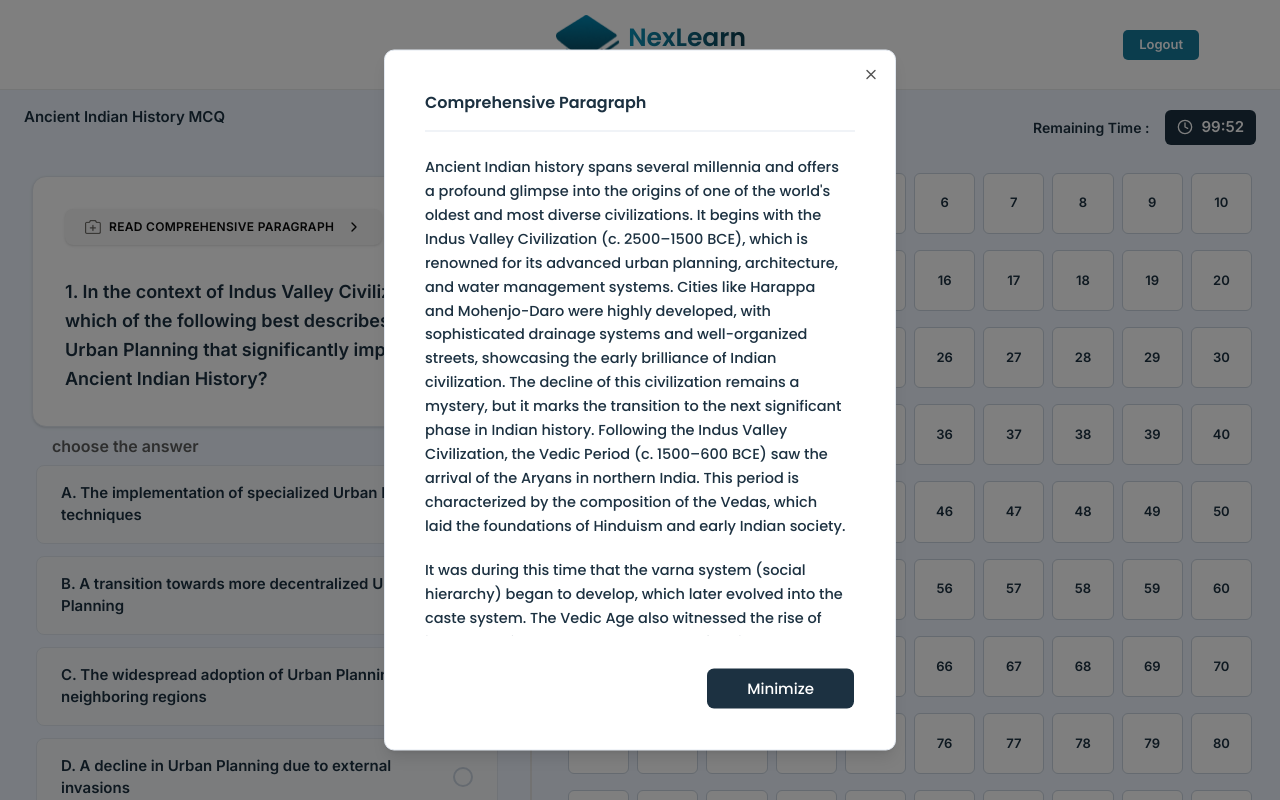
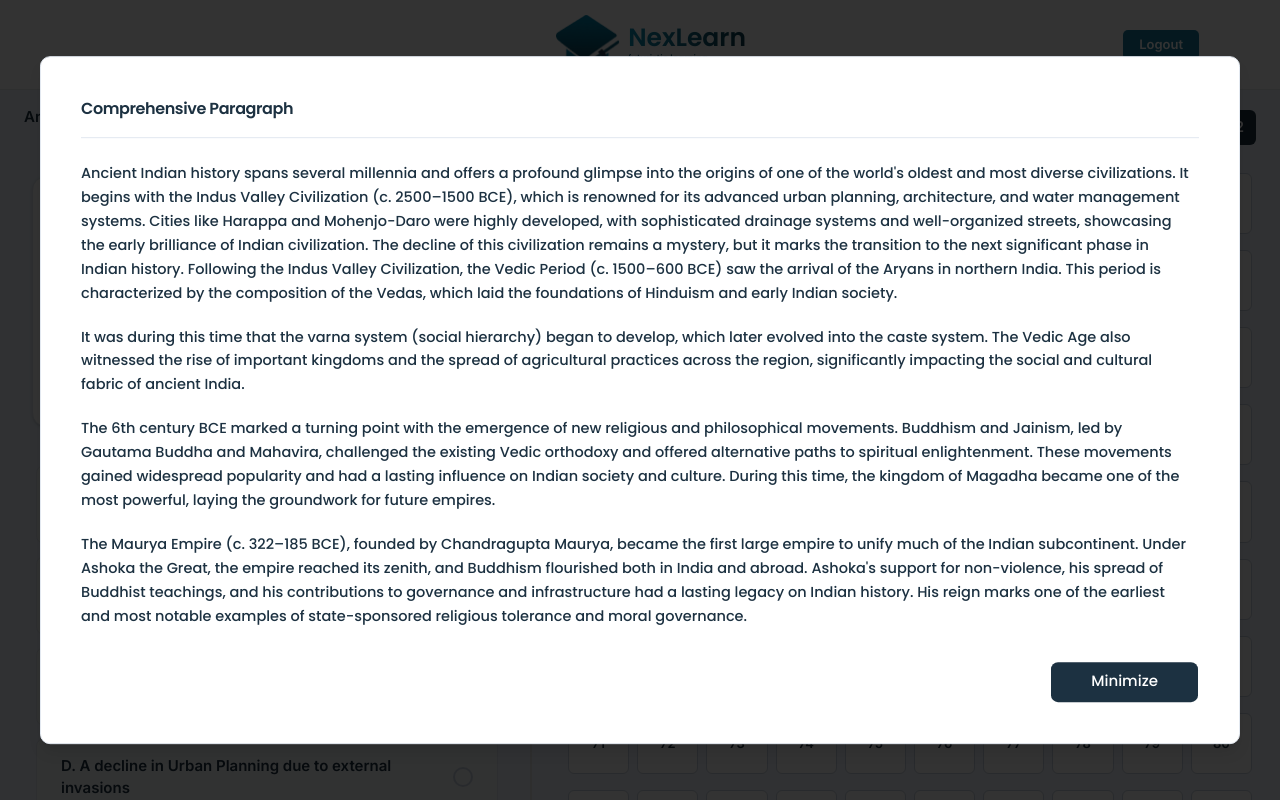
Before and after one commit to Fathima-Rafah-Karat/NexLearn, a Next.js app: page /mcq in a window 1280 px wide. Both pictures are taken after a click on the button "READ COMPREHENSIVE PARAGRAPH". Shown: the top 800 px of the page. Built offline with nearby package versions, Linux system fonts and the light colour scheme.

Commit message:
add dialog component using Radix UI primitives

```diff
--- /dev/null
+++ b/components/ui/dialog.tsx
@@ -0,0 +1,108 @@
+"use client"
+
+import * as React from "react"
+import * as DialogPrimitive from "@radix-ui/react-dialog"
+
+import { cn } from "@/lib/utils"
+
+const Dialog = DialogPrimitive.Root
+
+const DialogTrigger = DialogPrimitive.Trigger
+
+const DialogPortal = DialogPrimitive.Portal
+
+const DialogClose = DialogPrimitive.Close
+
+const DialogOverlay = React.forwardRef(({ className, ...props }, ref) => (
+  <DialogPrimitive.Overlay
+    ref={ref}
+    className={cn(
+      "fixed inset-0 z-50 bg-black/80  data-[state=open]:animate-in data-[state=closed]:animate-out data-[state=closed]:fade-out-0 data-[state=open]:fade-in-0",
+      className
+    )}
+    {...props}
+  />
+))
+DialogOverlay.displayName = DialogPrimitive.Overlay.displayName
+
+const DialogContent = React.forwardRef(({ className, children, ...props }, ref) => (
+  <DialogPortal>
+    <DialogOverlay />
+    <DialogPrimitive.Content
+      ref={ref}
+      className={cn(
+        "fixed left-[50%] top-[50%] z-50 grid w-full max-w-lg translate-x-[-50%] translate-y-[-50%] gap-4 border bg-background p-6 shadow-lg duration-200 data-[state=open]:animate-in data-[state=closed]:animate-out data-[state=closed]:fade-out-0 data-[state=open]:fade-in-0 data-[state=closed]:zoom-out-95 data-[state=open]:zoom-in-95 data-[state=closed]:slide-out-to-left-1/2 data-[state=closed]:slide-out-to-top-[48%] data-[state=open]:slide-in-from-left-1/2 data-[state=open]:slide-in-from-top-[48%] sm:rounded-lg",
+        className
+      )}
+      {...props}
+    >
+      {children}
+      <DialogPrimitive.Close className="absolute right-4 top-4 rounded-sm opacity-70 ring-offset-background transition-opacity hover:opacity-100 focus:outline-none focus:ring-2 focus:ring-ring focus:ring-offset-2 disabled:pointer-events-none data-[state=open]:bg-accent data-[state=open]:text-muted-foreground">
+        <span className="sr-only">Close</span>
+      </DialogPrimitive.Close>
+    </DialogPrimitive.Content>
+  </DialogPortal>
+))
+DialogContent.displayName = DialogPrimitive.Content.displayName
+
+const DialogHeader = ({
+  className,
+  ...props
+}) => (
+  <div
+    className={cn(
+      "flex flex-col space-y-1.5 text-center sm:text-left",
+      className
+    )}
+    {...props}
+  />
+)
+DialogHeader.displayName = "DialogHeader"
+
+const DialogFooter = ({
+  className,
+  ...props
+}) => (
+  <div
+    className={cn(
+      "flex flex-col-reverse sm:flex-row sm:justify-end sm:space-x-2",
+      className
+    )}
+    {...props}
+  />
+)
+DialogFooter.displayName = "DialogFooter"
+
+const DialogTitle = React.forwardRef(({ className, ...props }, ref) => (
+  <DialogPrimitive.Title
+    ref={ref}
+    className={cn(
+      "text-lg font-semibold leading-none tracking-tight",
+      className
+    )}
+    {...props}
+  />
+))
+DialogTitle.displayName = DialogPrimitive.Title.displayName
+
+const DialogDescription = React.forwardRef(({ className, ...props }, ref) => (
+  <DialogPrimitive.Description
+    ref={ref}
+    className={cn("text-sm text-muted-foreground", className)}
+    {...props}
+  />
+))
+DialogDescription.displayName = DialogPrimitive.Description.displayName
+
+export {
+  Dialog,
+  DialogPortal,
+  DialogOverlay,
+  DialogClose,
+  DialogTrigger,
+  DialogContent,
+  DialogHeader,
+  DialogFooter,
+  DialogTitle,
+  DialogDescription,
+}
```
